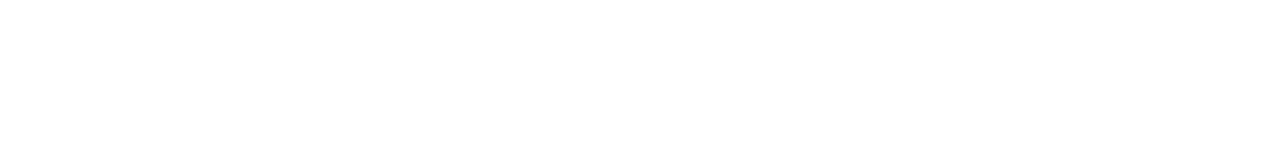
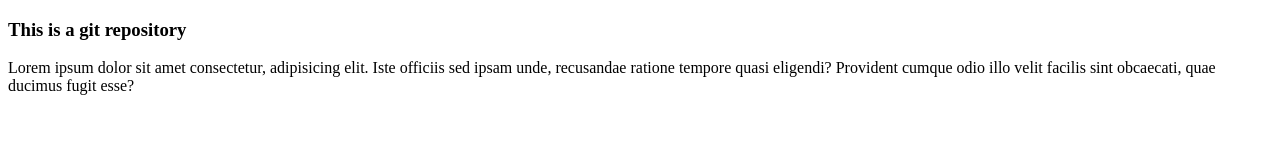
Before and after one commit to Hm-Faisal/First_github_repo, a plain HTML site: page index.html in a window 1280 px wide. Drawn offline with Linux system fonts and the light colour scheme.

Commit message:
edit body

```diff
--- a/index.html
+++ b/index.html
@@ -6,6 +6,7 @@
     <title>Document</title>
 </head>
 <body>
-
+    <h3>This is a git repository</h3>
+    <p>Lorem ipsum dolor sit amet consectetur, adipisicing elit. Iste officiis sed ipsam unde, recusandae ratione tempore quasi eligendi? Provident cumque odio illo velit facilis sint obcaecati, quae ducimus fugit esse?</p>
 </body>
 </html>
```
